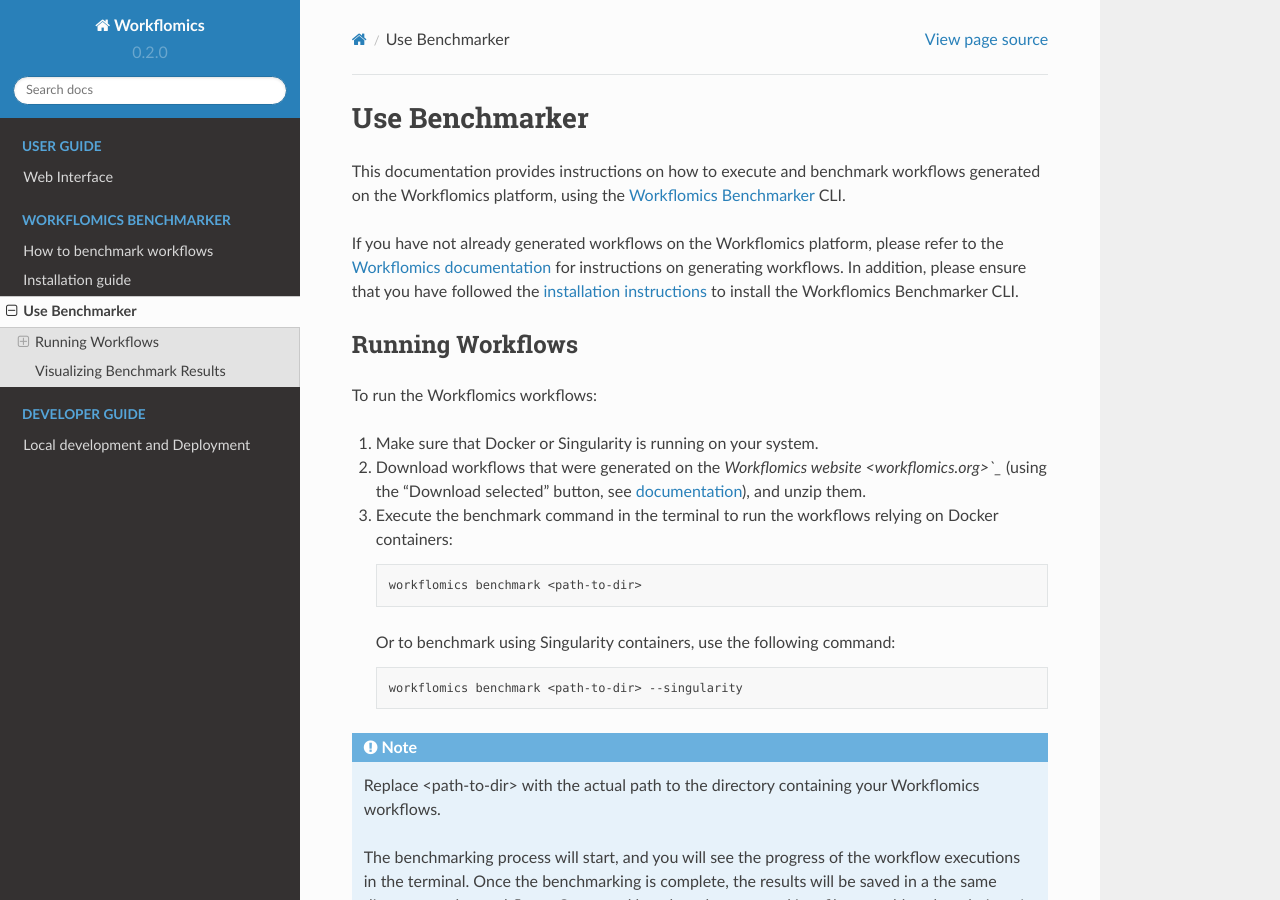
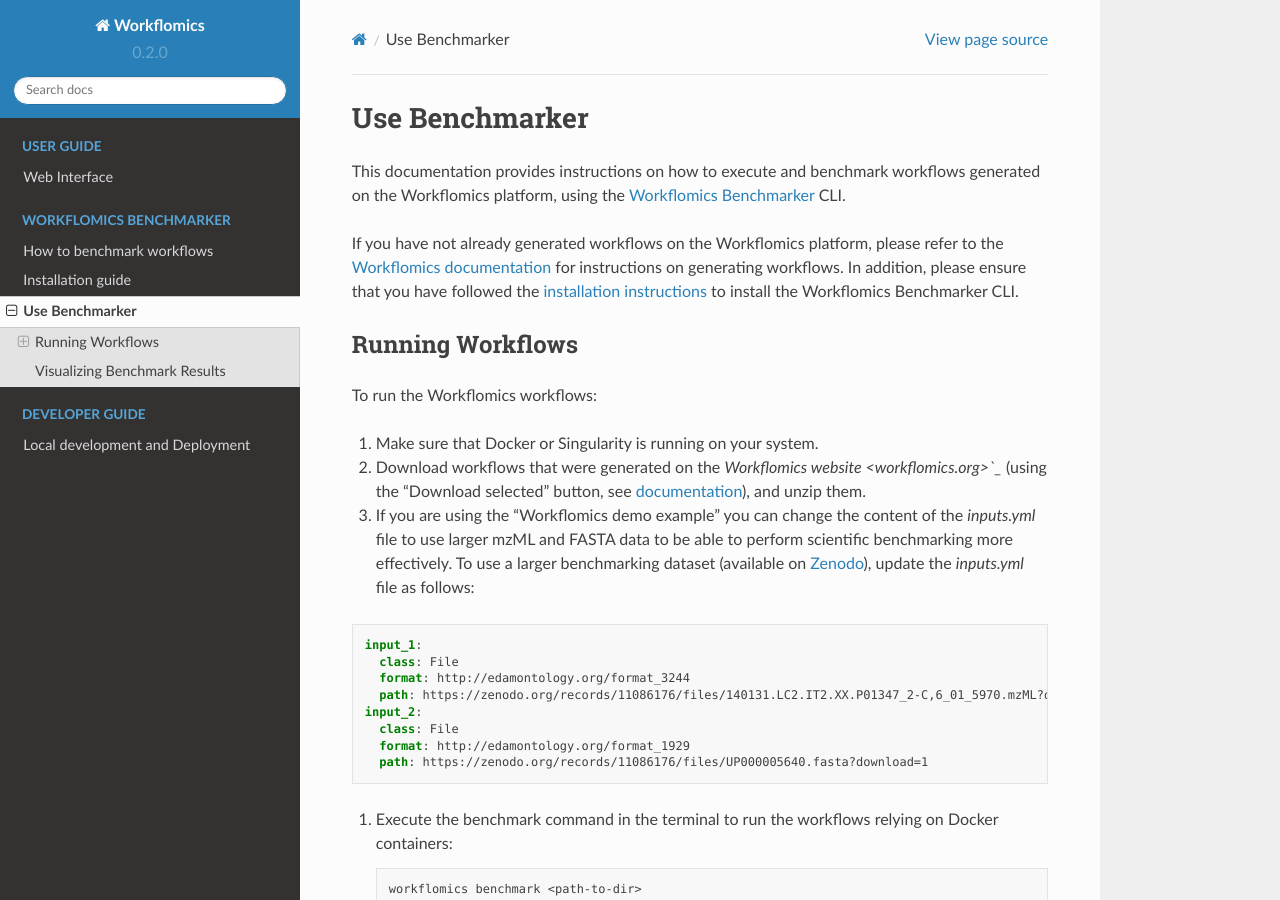
Before and after one commit to Workflomics/workflomics-readthedocs, a Sphinx documentation site: the page built from docs/source/workflomics-benchmarker/benchmarker-usage.rst, in a window 1280 px wide and 900 px high. Built offline with Sphinx 7.4.7 and the Read the Docs theme 2.0.0, drawn with Linux system fonts in a browser that asks for light colours.

Commit message:
Add Zenodo and input.yml update

```diff
--- a/docs/source/workflomics-benchmarker/benchmarker-usage.rst
+++ b/docs/source/workflomics-benchmarker/benchmarker-usage.rst
@@ -15,8 +15,20 @@ To run the Workflomics workflows:
 1. Make sure that Docker or Singularity is running on your system.
 
 2. Download workflows that were generated on the `Workflomics website <workflomics.org>`_` (using the "Download selected" button, see `documentation <https://workflomics.readthedocs.io/en/latest/user-guide/web-interface.html#explore-generated-workflows>`_), and unzip them.
+3. If you are using the "Workflomics demo example" you can change the content of the *inputs.yml* file to use larger mzML and FASTA data to be able to perform scientific benchmarking more effectively. To use a larger benchmarking dataset (available on `Zenodo <https://zenodo.org/records/11155792>`_), update the *inputs.yml* file as follows:
 
-3. Execute the benchmark command in the terminal to run the workflows relying on Docker containers:
+.. code-block:: yaml
+
+  input_1:
+    class: File
+    format: http://edamontology.org/format_3244
+    path: https://zenodo.org/records/11086176/files/140131.LC2.IT2.XX.P01347_2-C,6_01_5970.mzML?download=1
+  input_2:
+    class: File
+    format: http://edamontology.org/format_1929
+    path: https://zenodo.org/records/11086176/files/UP000005640.fasta?download=1
+
+1. Execute the benchmark command in the terminal to run the workflows relying on Docker containers:
 
    .. code-block:: bash
 
```
